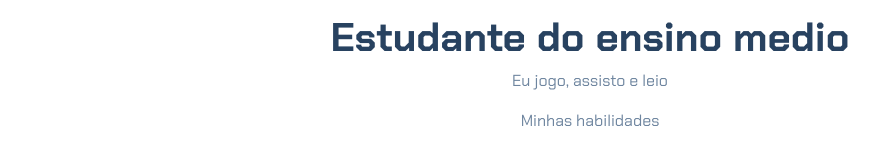
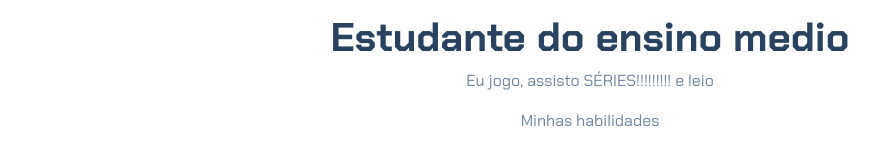
Before and after one commit to uvictorsskk/projeto-do-victor, a plain HTML site: page index.html in a window 1280 px wide. Shown: the part 183-333 px from the top of the page, without its empty margins (50-929 px from the left). Drawn offline with nearby package versions, Linux system fonts and the light colour scheme.

Commit message:
Update index.html

```diff
--- a/index.html
+++ b/index.html
@@ -15,7 +15,7 @@
         <img src="img/avatar.png.jpg" alt="avatar do Victor" class="rounded-circle" width="150" height="150" srcset="">
         <p class="lead">Eu sou Victor</p>
         <h1>Estudante do ensino medio</h1>
-        <p>Eu jogo, assisto e leio</p>
+        <p>Eu jogo, assisto SÉRIES!!!!!!!!! e leio</p>
         <p>Minhas habilidades</p>
         <div>
             <p class="badge bg-secondary">Rapido Raciocínio</p>
```
